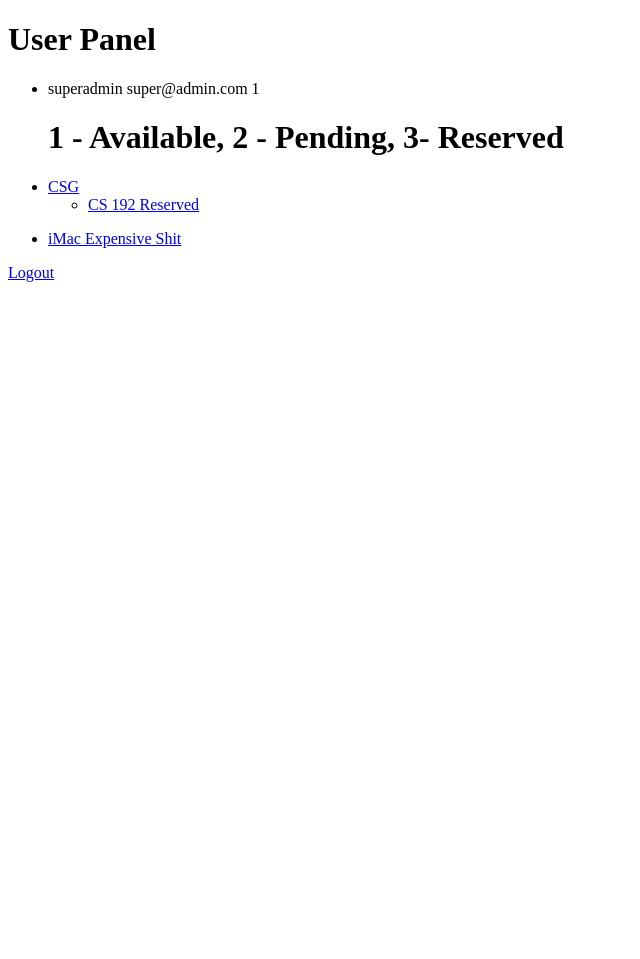
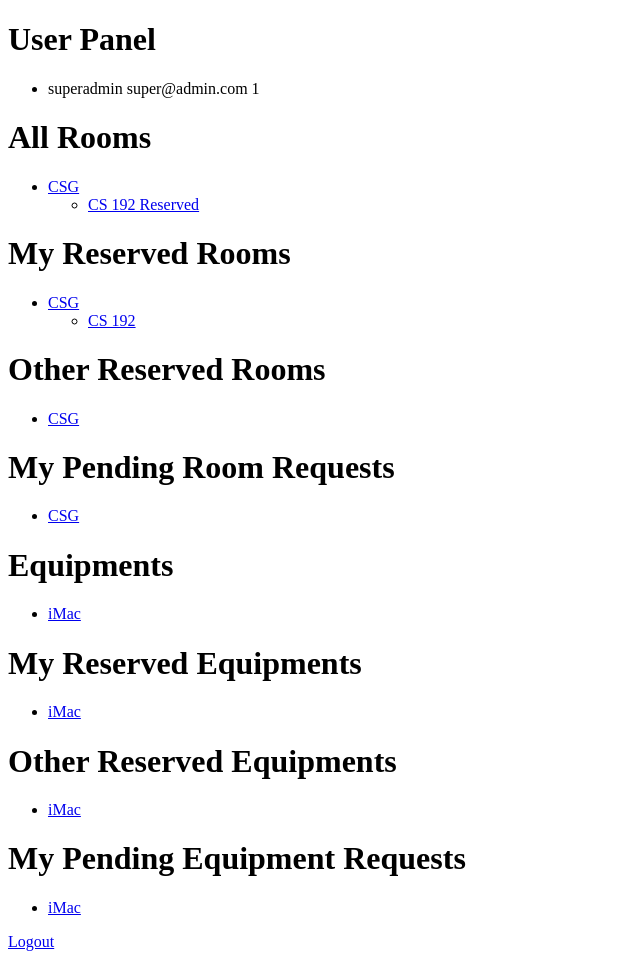
Before and after one commit to seanballais/RRS, a Django app: page /userpanel/ in a window 1280 px wide. Shown: the whole page, without its empty margins (0-640 px from the left). Before the commit the page ends 282 px from the top, so only its background shows below. Run offline with Django 3.2, Linux system fonts and the light colour scheme; a user stored in the database is signed in; data comes from the database, SQL or seed files in the repository; both versions use the stored data as it was after the commit; parts of the project's set-up code (start-up, migrations or seed data) failed here and were passed over.

Commit message:
Added user field in models

```diff
--- a/templates/userpanel/equipment.html
+++ b/templates/userpanel/equipment.html
@@ -9,14 +9,12 @@
         <h1>{{ equipment.name }} {{ equipment.number }}   {{ equipment.capacity }}</h1>
 		<form action="/userpanel/equipment/{{ equipment.pk }}/" method="post">
 			{% csrf_token %}
-			Room: <input type="number" name="id" value="{{equipment.pk}}" size="50" /> <br />
 			Event: <input type="text" name="name" value="CS 192" size="50" /> <br />
 			Description: <input type="text" name="description" value="Fun" size="50" /> <br />
 			Start Date: <input type="date" name="startdate" value="" size="50" /> <br />
 			End Date: <input type="date" name="enddate" value="" size="50" /> <br />
 			Start Time: <input type="time" name="starttime" value="14:00" size="50" /> <br />
 			End Time: <input type="time" name="endtime" value="01:00" size="50" /> <br />
-			Status: <input type="number" name="status" value="2" size="50" /> <br />
 			<input type='submit' name='reserve' value='Reserve'>
 		</form>
 
--- a/templates/userpanel/event.html
+++ b/templates/userpanel/event.html
@@ -9,7 +9,6 @@
         <h1>{{ event.Eventname }} {{ event.Status }}</h1>
 		<form action="/userpanel/event/{{ event.pk }}/" method="post">
 			{% csrf_token %}
-			Status: <input type="number" name="status" value="" size="50" /> <br />
 			<input type='submit' name='reserve' value='Reserve'>
 		</form>
 
--- a/templates/userpanel/room.html
+++ b/templates/userpanel/room.html
@@ -9,14 +9,12 @@
         <h1>{{ room.name }} {{ room.number }}   {{ room.capacity }}</h1>
 		<form action="/userpanel/room/{{ room.pk }}/" method="post">
 			{% csrf_token %}
-			Room: <input type="number" name="id" value="{{room.pk}}" size="50" /> <br />
 			Event: <input type="text" name="name" value="CS 192" size="50" /> <br />
 			Description: <input type="text" name="description" value="Fun" size="50" /> <br />
-			Start Date: <input type="date" name="startdate" value="" size="50" /> <br />
-			End Date: <input type="date" name="enddate" value="" size="50" /> <br />
+			Start Date: <input type="date" name="startdate" value="04-18-14" size="50" /> <br />
+			End Date: <input type="date" name="enddate" value="05-23-14" size="50" /> <br />
 			Start Time: <input type="time" name="starttime" value="14:00" size="50" /> <br />
 			End Time: <input type="time" name="endtime" value="01:00" size="50" /> <br />
-			Status: <input type="number" name="status" value="2" size="50" /> <br />
 			<input type='submit' name='reserve' value='Reserve'>
 		</form>
 
--- a/templates/userpanel/use.html
+++ b/templates/userpanel/use.html
@@ -9,7 +9,6 @@
         <h1>{{ use.Eventname }} {{ use.Status }}</h1>
 		<form action="/userpanel/use/{{ use.pk }}/" method="post">
 			{% csrf_token %}
-			Status: <input type="number" name="status" value="" size="50" /> <br />
 			<input type='submit' name='reserve' value='Reserve'>
 		</form>
 
--- a/templates/userpanel/userpanel.html
+++ b/templates/userpanel/userpanel.html
@@ -16,14 +16,14 @@
             <p>No users are available.</p>
         {% endif %}
 
+        <h1>All Rooms</h1>
         {% if room_list %}
         <ul>
-        <h1>1 - Available, 2 - Pending, 3- Reserved</h1>
         {% for room in room_list %}
             <li><a href="/userpanel/room/{{ room.pk }}/">{{ room.name }}</a></li>
             <ul>
             {% for event in room.reserveinfo_set.all %}
-                <li><a href="/userpanel/event/{{ event.pk }}/">{{ event.Eventname }} {{ event.Status }}</li>
+                <li><a href="/userpanel/event/{{ event.pk }}/">{{ event.Eventname }} {{ event.Status }}</a></li>
             {% endfor %}
             </ul>
         {% endfor %}
@@ -32,13 +32,68 @@
             <p>No rooms are available.</p>
         {% endif %}
 
+        <h1>My Reserved Rooms</h1>
+        {% if room_list %}
+        <ul>
+        {% for room in room_list %}
+            <li><a href="/userpanel/room/{{ room.pk }}/">{{ room.name }}</a></li>
+            <ul>
+            {% for event in room.reserveinfo_set.all %}
+                {% if event.user == user and event.Status == 'Reserved' %}
+                    <li><a href="/userpanel/event/{{ event.pk }}/">{{ event.Eventname }}</a></li>
+                {% endif %}
+            {% endfor %}
+            </ul>
+        {% endfor %}
+        </ul>
+        {% else %}
+            <p>No rooms are available.</p>
+        {% endif %}
+
+        <h1>Other Reserved Rooms</h1>
+        {% if room_list %}
+        <ul>
+        {% for room in room_list %}
+            <li><a href="/userpanel/room/{{ room.pk }}/">{{ room.name }}</a></li>
+            <ul>
+            {% for event in room.reserveinfo_set.all %}
+                {% if event.user != user and event.Status == 'Reserved' %}
+                    <li><a href="/userpanel/event/{{ event.pk }}/">{{ event.Eventname }}</a></li>
+                {% endif %}
+            {% endfor %}
+            </ul>
+        {% endfor %}
+        </ul>
+        {% else %}
+            <p>No rooms are available.</p>
+        {% endif %}
+
+        <h1>My Pending Room Requests</h1>
+        {% if room_list %}
+        <ul>
+        {% for room in room_list %}
+            <li><a href="/userpanel/room/{{ room.pk }}/">{{ room.name }}</a></li>
+            <ul>
+            {% for event in room.reserveinfo_set.all %}
+                {% if event.user == user and event.Status == 'Pending' %}
+                    <li><a href="/userpanel/event/{{ event.pk }}/">{{ event.Eventname }}</a></li>
+                {% endif %}
+            {% endfor %}
+            </ul>
+        {% endfor %}
+        </ul>
+        {% else %}
+            <p>No rooms are available.</p>
+        {% endif %}
+
+        <h1>Equipments</h1>
         {% if equipment_list %}
         <ul>
         {% for equipment in equipment_list %}
-            <li><a href="/userpanel/equipment/{{ equipment.pk }}/">{{ equipment.name }}    {{ equipment.description }}</li>
+            <li><a href="/userpanel/equipment/{{ equipment.pk }}/">{{ equipment.name }}</a></li>
             <ul>
             {% for use in equipment.useinfo_set.all %}
-                <li><a href="/userpanel/use/{{ use.pk }}/">{{ use.Eventname }} {{ use.Status }}</li>
+                <li><a href="/userpanel/use/{{ use.pk }}/">{{ use.Eventname }}</a></li>
             {% endfor %}
             </ul>
         {% endfor %}
@@ -46,6 +101,61 @@
         {% else %}
             <p>No equipments are available.</p>
         {% endif %}
+
+        <h1>My Reserved Equipments</h1>
+        {% if equipment_list %}
+        <ul>
+        {% for equipment in equipment_list %}
+            <li><a href="/userpanel/equipment/{{ equipment.pk }}/">{{ equipment.name }}</a></li>
+            <ul>
+            {% for use in equipment.useinfo_set.all %}
+                {% if event.user == user and event.Status == 'Reserved' %}
+                    <li><a href="/userpanel/use/{{ use.pk }}/">{{ use.Eventname }}</a></li>
+                {% endif %}
+            {% endfor %}
+            </ul>
+        {% endfor %}
+        </ul>
+        {% else %}
+            <p>No equipments are available.</p>
+        {% endif %}
+
+        <h1>Other Reserved Equipments</h1>
+        {% if equipment_list %}
+        <ul>
+        {% for equipment in equipment_list %}
+            <li><a href="/userpanel/equipment/{{ equipment.pk }}/">{{ equipment.name }}</a></li>
+            <ul>
+            {% for use in equipment.useinfo_set.all %}
+                {% if event.user != user and event.Status == 'Reserved' %}
+                    <li><a href="/userpanel/use/{{ use.pk }}/">{{ use.Eventname }</a>}</li>
+                {% endif %}
+            {% endfor %}
+            </ul>
+        {% endfor %}
+        </ul>
+        {% else %}
+            <p>No equipments are available.</p>
+        {% endif %}
+
+        <h1>My Pending Equipment Requests</h1>
+        {% if equipment_list %}
+        <ul>
+        {% for equipment in equipment_list %}
+            <li><a href="/userpanel/equipment/{{ equipment.pk }}/">{{ equipment.name }}</a> </li>
+            <ul>
+            {% for use in equipment.useinfo_set.all %}
+                {% if event.user == user and event.Status == 'Pending' %}
+                    <li><a href="/userpanel/use/{{ use.pk }}/">{{ use.Eventname }}</a></li>
+                {% endif %}
+            {% endfor %}
+            </ul>
+        {% endfor %}
+        </ul>
+        {% else %}
+            <p>No equipments are available.</p>
+        {% endif %}
+
         <a href="../logout/">Logout</a>
     </body>
 </html>
--- a/userpanel/views.py
+++ b/userpanel/views.py
@@ -19,7 +19,8 @@ def userpanel(request):
         equipment_list = Equipment.objects.all()
         reserveinfo_list = ReserveInfo.objects.all()
         useinfo_list = UseInfo.objects.all()
-        return render_to_response('userpanel/userpanel.html', {'user_list': user_list, 'room_list': room_list, 'equipment_list': equipment_list, 'reserveinfo_list': reserveinfo_list, 'useinfo_list': useinfo_list, })
+        user = request.user
+        return render_to_response('userpanel/userpanel.html', {'user_list': user_list, 'room_list': room_list, 'equipment_list': equipment_list, 'reserveinfo_list': reserveinfo_list, 'useinfo_list': useinfo_list, 'user': user,})
 
     else:
         return HttpResponseRedirect('/login/')
@@ -40,23 +41,23 @@ def room(request, room_id):
             Status=request.POST.get('status')'''
             #user = get_user_model()
             if(request.user.user_privileges == 1 or request.user.user_privileges == 2):
-                r.reserveinfo_set.create(   #room=request.POST.get('room'),
+                r.reserveinfo_set.create(   user=request.user,
                                             Eventname=request.POST.get('name'),
                                             EventDescription=request.POST.get('description'),
                                             StartDate=request.POST.get('startdate'),
                                             EndDate=request.POST.get('enddate'),
                                             StartTime=request.POST.get('starttime'),
                                             EndTime=request.POST.get('endtime'),
-                                            Status="3")
+                                            Status="Reserved")
             else:
-                r.reserveinfo_set.create(   #room=request.POST.get('room'),
+                r.reserveinfo_set.create(   user=request.user,
                                             Eventname=request.POST.get('name'),
                                             EventDescription=request.POST.get('description'),
                                             StartDate=request.POST.get('startdate'),
                                             EndDate=request.POST.get('enddate'),
                                             StartTime=request.POST.get('starttime'),
                                             EndTime=request.POST.get('endtime'),
-                                            Status="2")
+                                            Status="Pending")
             r.save()
             #form.save()
             return HttpResponseRedirect('/userpanel/')
@@ -70,23 +71,23 @@ def equipment(request, equipment_id):
     csrfContext = RequestContext(request)
     if request.method == 'POST':
             if(request.user.user_privileges == 1 or request.user.user_privileges == 2):
-                e.useinfo_set.create(   #room=request.POST.get('room'),
-                                            Eventname=request.POST.get('name'),
-                                            EventDescription=request.POST.get('description'),
-                                            StartDate=request.POST.get('startdate'),
-                                            EndDate=request.POST.get('enddate'),
-                                            StartTime=request.POST.get('starttime'),
-                                            EndTime=request.POST.get('endtime'),
-                                            Status="3")
+                e.useinfo_set.create(   user=request.user,
+                                        Eventname=request.POST.get('name'),
+                                        EventDescription=request.POST.get('description'),
+                                        StartDate=request.POST.get('startdate'),
+                                        EndDate=request.POST.get('enddate'),
+                                        StartTime=request.POST.get('starttime'),
+                                        EndTime=request.POST.get('endtime'),
+                                        Status="Reserved")
             else:
-                e.useinfo_set.create(   #room=request.POST.get('room'),
-                                            Eventname=request.POST.get('name'),
-                                            EventDescription=request.POST.get('description'),
-                                            StartDate=request.POST.get('startdate'),
-                                            EndDate=request.POST.get('enddate'),
-                                            StartTime=request.POST.get('starttime'),
-                                            EndTime=request.POST.get('endtime'),
-                                            Status="2")
+                e.useinfo_set.create(   user=request.user,
+                                        Eventname=request.POST.get('name'),
+                                        EventDescription=request.POST.get('description'),
+                                        StartDate=request.POST.get('startdate'),
+                                        EndDate=request.POST.get('enddate'),
+                                        StartTime=request.POST.get('starttime'),
+                                        EndTime=request.POST.get('endtime'),
+                                        Status="Pending")
             e.save()
             #form.save()
             return HttpResponseRedirect('/userpanel/')
@@ -100,7 +101,7 @@ def event(request, reserveinfo_id):
     csrfContext = RequestContext(request)
     if request.method == 'POST':
         if(request.user.user_privileges == 1 or request.user.user_privileges == 2):
-            e.Status=request.POST.get('status')
+            e.Status="Reserved"
         e.save()
         #form.save()
         return HttpResponseRedirect('/userpanel/')
@@ -114,7 +115,7 @@ def use(request, useinfo_id):
     csrfContext = RequestContext(request)
     if request.method == 'POST':
         if(request.user.user_privileges == 1 or request.user.user_privileges == 2):
-            e.Status=request.POST.get('status')
+            e.Status="Reserved"
         e.save()
         #form.save()
         return HttpResponseRedirect('/userpanel/')
```
Also changed, not shown: userpanel/admin.py (+8 -2 lines), userpanel/models.py (+4 -4 lines), rrs.db, 2 other files.
